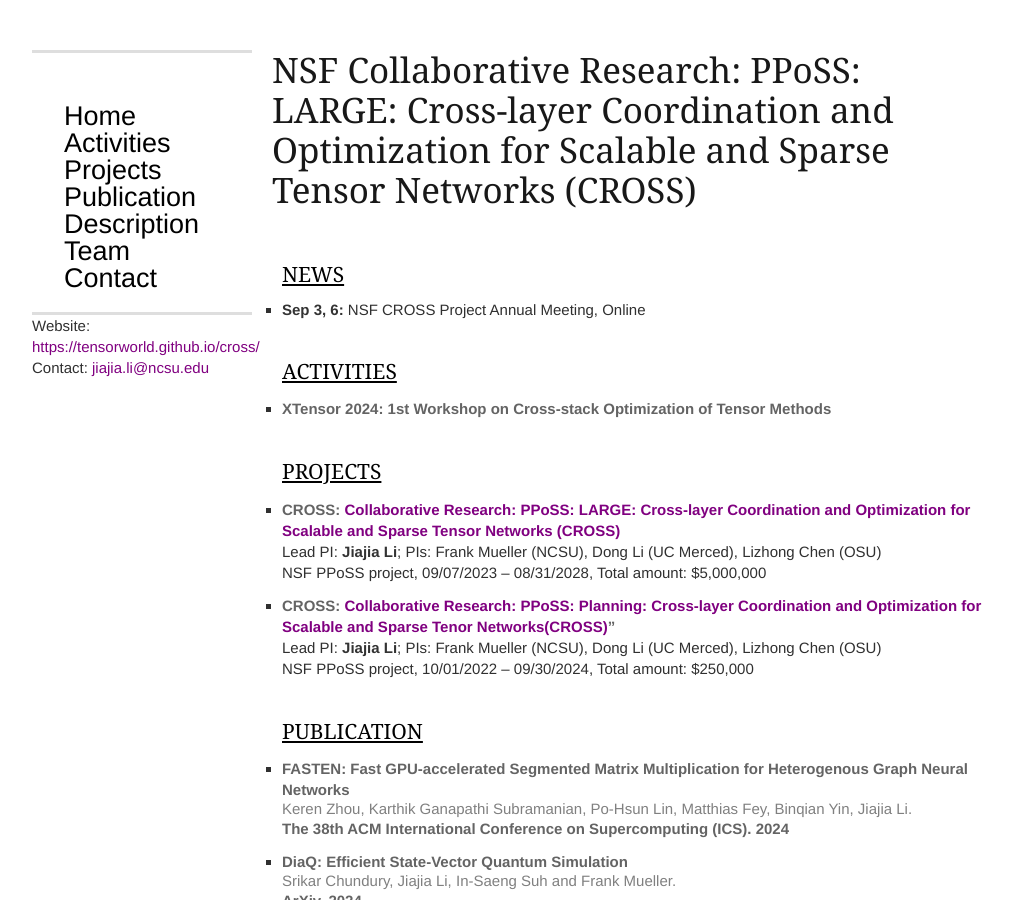
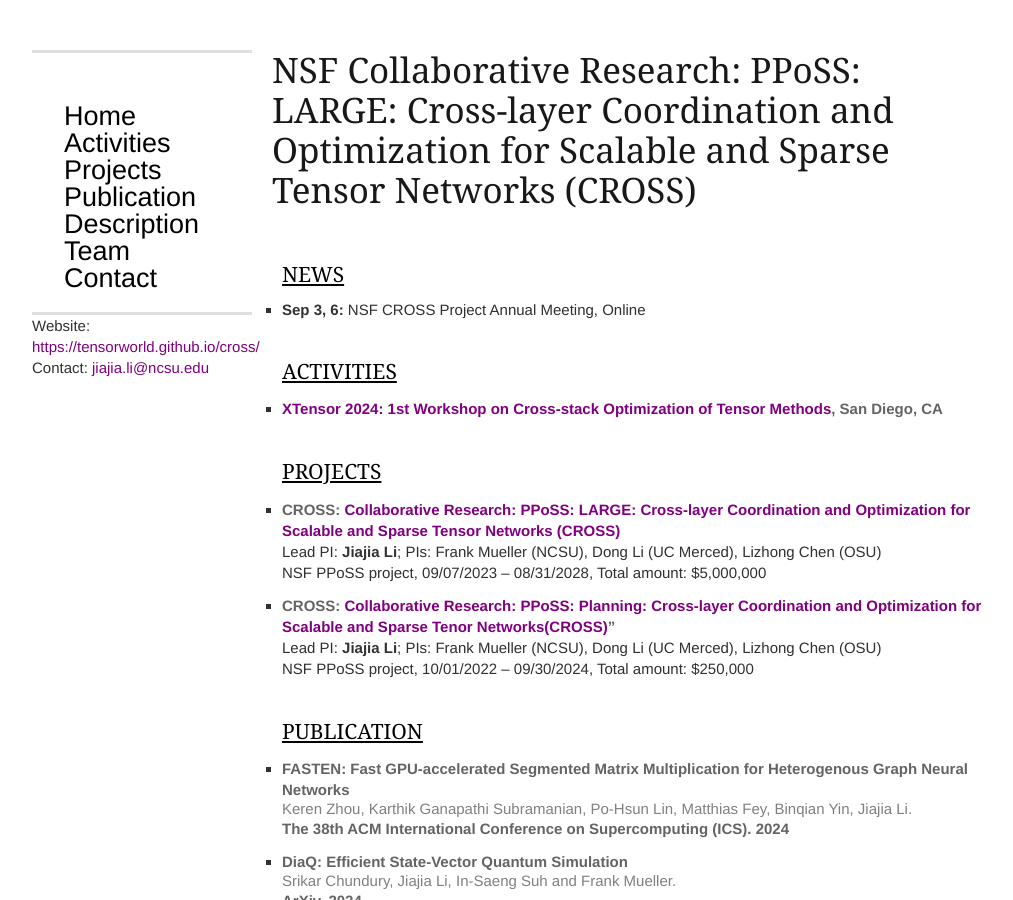
Before and after one commit to tensorworld/cross, a Jekyll site: the page built from index.html, in a window 1280 px wide and 900 px high. Shown: the whole window, without its empty margins (138-1151 px from the left). Built offline with Jekyll 4.4.1, drawn with Linux system fonts in a browser that asks for light colours; nearby versions of some CDN libraries; some web fonts are replaced.

Commit message:
add xtensor link

```diff
--- a/_includes/activities.html
+++ b/_includes/activities.html
@@ -4,7 +4,7 @@
         <ul>
             <li>
                 <header>
-                    <p><em>XTensor 2024: 1st Workshop on Cross-stack Optimization of Tensor Methods</a></em></p>
+                    <p><em><a href="{{ site.baseurl }}/static/files/xtensor-asplos24.html">XTensor 2024: 1st Workshop on Cross-stack Optimization of Tensor Methods</a>, San Diego, CA</em></p>
                 </header>
             </li>
 
```
